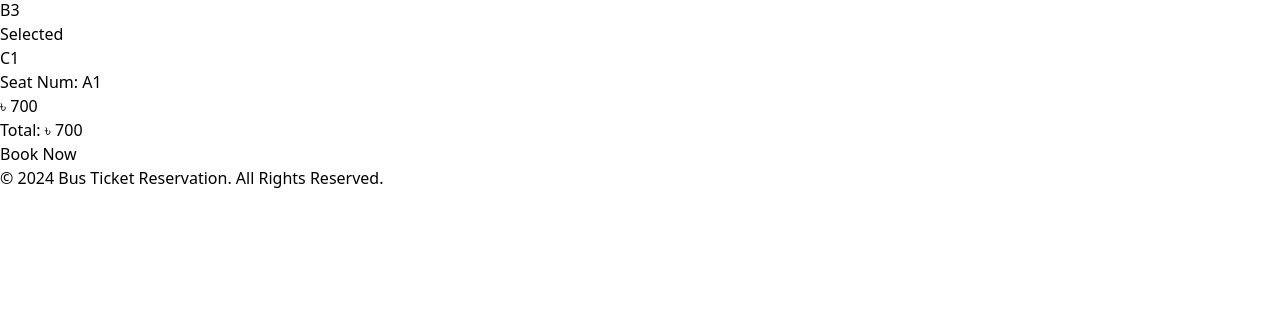
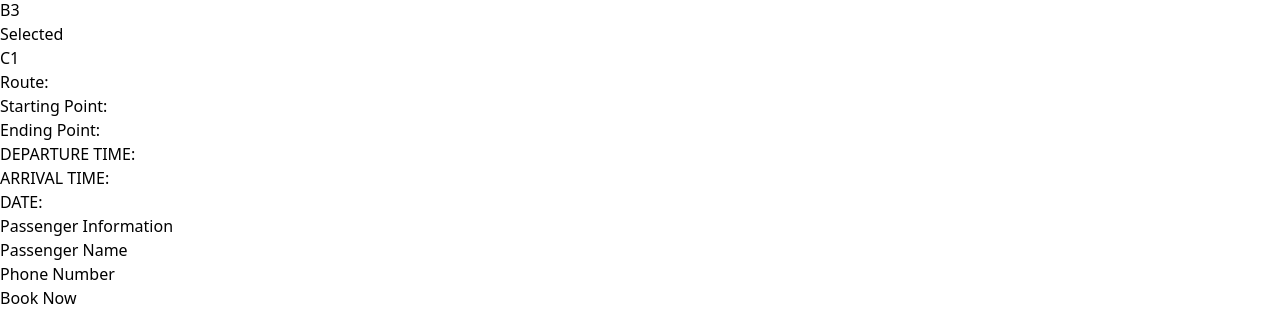
Before and after one commit to mohiuddin007/bus_ticket_booking_system, a React (Vite) app: page /booking/1 in a window 1280 px wide. Shown: the part 470-784 px from the top of the page. Built offline with nearby package versions, Linux system fonts and the light colour scheme.

Commit message:
booking done

```diff
--- a/package.json
+++ b/package.json
@@ -14,6 +14,7 @@
     "classnames": "^2.5.1",
     "react": "^18.2.0",
     "react-dom": "^18.2.0",
+    "react-hook-form": "^7.49.2",
     "react-redux": "^9.0.4",
     "react-router-dom": "^6.21.1",
     "react-toastify": "^9.1.3"
--- a/src/components/booking/BookingForm.jsx
+++ b/src/components/booking/BookingForm.jsx
@@ -1,28 +1,170 @@
+/* eslint-disable react/prop-types */
 
+import { toast } from "react-toastify";
+import Button from "../core/Button";
+import SelectedBusDetails from "./SelectedBusDetails";
+import { useForm } from "react-hook-form";
+import { useDispatch, useSelector } from "react-redux";
+import { setUserInfo } from "../../redux/userSlice";
+import { updateRoute } from "../../redux/busSlice";
+import { useNavigate } from "react-router-dom";
 
-const BookingForm = () => {
+const BookingForm = (props) => {
+  const userInfo = useSelector((state) => state.user.userInfo);
+  const dispatch = useDispatch();
+  const navigate = useNavigate();
+
+  const {
+    register,
+    handleSubmit,
+    formState: { errors },
+  } = useForm();
+
+  const onSubmit = (data) => {
+    if (
+      props?.selectedSeat &&
+      Array.isArray(props?.selectedSeat) &&
+      props?.selectedSeat.length > 0
+    ) {
+      //user info update
+      const bookingInfo = {
+        selectedSeat: props?.selectedSeat,
+        passengerInfo: data,
+        bookedBus: props?.data,
+      };
+      if (userInfo && userInfo?.bookingInfo) {
+        const user = {
+          ...userInfo,
+          bookingInfo: [...userInfo.bookingInfo, bookingInfo],
+        };
+        dispatch(setUserInfo(user));
+      } else if (userInfo && !userInfo?.bookingInfo) {
+        const user = {
+          ...userInfo,
+          bookingInfo: [bookingInfo],
+        };
+        dispatch(setUserInfo(user));
+      }
+      //   else if (!userInfo) {
+      //     const user = {
+      //       id: 1,
+      //       name: "John Doe",
+      //       email: "john@example.com",
+      //       bookingInfo: [bookingInfo],
+      //     };
+      //     dispatch(setUserInfo(user));
+      //   }
+
+      //bus route update
+      const updatedSeats = props?.data?.seats.map((seat) => {
+        return {
+          ...seat,
+          isBooked: props?.selectedSeat.includes(seat.name),
+        };
+      });
+      dispatch(
+        updateRoute({
+          id: props?.data?.id,
+          updatedRoute: { ...props?.data, seats: updatedSeats },
+        })
+      );
+
+      navigate("/user");
+    } else {
+      toast("Please select your seat!");
+    }
+  };
   return (
     <div>
-        <div className="flex justify-between my-2 border px-2">
+      <SelectedBusDetails data={props?.data} />
+      {props?.selectedSeat &&
+        Array.isArray(props?.selectedSeat) &&
+        props?.selectedSeat.length > 0 && (
+          <>
+            <h3 className="text-xl font-bold mt-4 mb-2 text-blue-900 text-center">
+              Your selected seat:
+            </h3>
+            {props?.selectedSeat.map((item, index) => (
+              <div
+                className="flex justify-between my-2 border px-2"
+                key={`${item}${index}`}
+              >
                 <div>
                   <p>
-                <span className="font-semibold text-gray-700">Seat Num:</span>{" "}
-                <span className="text-blue-900 font-bold">A1</span>{" "}
+                    <span className="font-semibold text-gray-700">Seat:</span>{" "}
+                    <span className="text-blue-900 font-bold">{item}</span>{" "}
                   </p>
                 </div>
                 <div>
-              <p className="text-blue-900 font-bold text-xl">৳ 700</p>
+                  <p className="text-blue-900 font-bold text-xl">
+                    ৳ {props?.data?.price}
+                  </p>
                 </div>
               </div>
+            ))}
+
             <div className="text-right">
               <p className="text-xl">
                 <span className="font-semibold text-gray-700">Total:</span>{" "}
-              <span className="text-blue-900 font-bold ">৳ 700</span>
+                <span className="text-blue-900 font-bold ">
+                  ৳ {props?.data?.price * props?.selectedSeat.length}
+                </span>
               </p>
             </div>
+          </>
+        )}
+      <h3 className="text-xl font-bold mt-4 mb-2 text-blue-900 text-center">
+        Passenger Information
+      </h3>
+      <form onSubmit={handleSubmit(onSubmit)} className="mx-auto mt-6">
+        <div className="mb-4">
+          <label
+            className="block text-gray-700 text-sm font-bold mb-2"
+            htmlFor="example"
+          >
+            Passenger Name
+          </label>
+          <input
+            {...register("name", { required: true })}
+            className="appearance-none border rounded w-full py-2 px-3 text-gray-700 leading-tight focus:outline-none focus:shadow-outline"
+            id="name"
+            type="text"
+          />
+          {errors.name && (
+            <p className="text-red-500 text-xs italic">
+              This field is required
+            </p>
+          )}
+        </div>
 
+        <div className="mb-4">
+          <label
+            className="block text-gray-700 text-sm font-bold mb-2"
+            htmlFor="phone"
+          >
+            Phone Number
+          </label>
+          <input
+            {...register("phone", { required: true })}
+            className="appearance-none border rounded w-full py-2 px-3 text-gray-700 leading-tight focus:outline-none focus:shadow-outline"
+            id="phone"
+            type="number"
+          />
+          {errors.phone && (
+            <p className="text-red-500 text-xs italic">
+              This field is required
+            </p>
+          )}
         </div>
-  )
-}
 
-export default BookingForm
+        <div className="flex justify-center my-3 px-3">
+          <Button type="submit" className="">
+            Book Now
+          </Button>
+        </div>
+      </form>
+    </div>
+  );
+};
+
+export default BookingForm;
--- a/src/components/booking/BusSeat.jsx
+++ b/src/components/booking/BusSeat.jsx
@@ -7,7 +7,7 @@ const BusSeat = ({ seatNumber, isBooked, onSelect }) => {
 
   const handleSeatClick = () => {
     if (isBooked) {
-      toast("Already Booked this seat!");
+      toast("This seat is already booked!");
     } else {
       setIsSelected(!isSelected);
       onSelect(seatNumber, !isSelected);
--- a/src/components/booking/SeatBooking.jsx
+++ b/src/components/booking/SeatBooking.jsx
@@ -1,7 +1,6 @@
 /* eslint-disable react/prop-types */
 import { useState } from "react";
 import BusSeat from "./BusSeat";
-import Button from "../core/Button";
 import BookingForm from "./BookingForm";
 import SampleSeat from "./SampleSeat";
 
@@ -16,12 +15,10 @@ const SeatBooking = (props) => {
       setSelectedSeat(remainingSeat);
     }
   };
-  console.log(props?.data, selectedSeat);
 
-  const handleSubmit = () => {};
   return (
     <div>
-      <div className="bg-gray-200 flex flex-wrap items-center justify-center py-20">
+      <div className="bg-gray-200 flex flex-wrap justify-center py-20">
         <div className="bg-white p-8 rounded-lg shadow-md md:mr-4 w-full md:w-4/12">
           <h2 className="text-2xl font-bold mb-3">Select Your Seat</h2>
           <SampleSeat />
@@ -40,12 +37,7 @@ const SeatBooking = (props) => {
           </div>
         </div>
         <div className="bg-white p-8 rounded-lg shadow-md md:ml-4 w-full md:w-7/12">
-          <BookingForm />
-          <div className="flex justify-center my-3 px-3">
-            <Button onClick={handleSubmit} className="">
-              Book Now
-            </Button>
-          </div>
+          <BookingForm data={props?.data} selectedSeat={selectedSeat} />
         </div>
       </div>
     </div>
--- /dev/null
+++ b/src/components/booking/SelectedBusDetails.jsx
@@ -0,0 +1,46 @@
+/* eslint-disable react/prop-types */
+
+const SelectedBusDetails = (props) => {
+  return (
+    <div className="flex flex-wrap justify-between">
+      <div className="">
+        <h3 className="text-blue-900 font-bold">{props?.data?.busName}</h3>
+        <span className="text-gray-600 text-sm">
+          {props?.data?.description}
+        </span>
+        <p className="md:mt-2 text-sm">
+          <span className="font-semibold text-gray-700">Route:</span>{" "}
+          <span className="text-blue-900">{props?.data?.route}</span>
+        </p>
+        <p className="mt-2 text-sm">
+          <span className="font-semibold text-gray-700">Starting Point:</span>{" "}
+          <span className="text-blue-900">{props?.data?.startingPoint}</span>
+        </p>
+        <p className="text-sm">
+          <span className="font-semibold text-gray-700">Ending Point:</span>{" "}
+          <span className="text-blue-900">{props?.data?.endingPoint}</span>
+        </p>
+      </div>
+      <div className="mt-2">
+        <p>
+          <span className="font-medium text-gray-700">DEPARTURE TIME:</span>{" "}
+          <span className="text-blue-900 font-bold">
+            {props?.data?.departure}
+          </span>
+        </p>
+        <p className="mt-2">
+          <span className="font-semibold text-gray-700">ARRIVAL TIME:</span>{" "}
+          <span className="text-blue-900 font-bold">
+            {props?.data?.arrival}
+          </span>{" "}
+        </p>
+        <p className="mt-2">
+          <span className="font-semibold text-gray-700">DATE:</span>{" "}
+          <span className="text-blue-900 font-bold">{props?.data?.date}</span>{" "}
+        </p>
+      </div>
+    </div>
+  );
+};
+
+export default SelectedBusDetails;
--- a/src/constants/busSeats.js
+++ b/src/constants/busSeats.js
@@ -169,7 +169,7 @@ export const busSeats = [{
     {
         name: "I2",
         bookedBy: "",
-        isBooked: true
+        isBooked: false
     },
     {
         name: "I3",
--- a/src/constants/predefinedRoutes.js
+++ b/src/constants/predefinedRoutes.js
@@ -131,10 +131,10 @@ export const predefinedRoutes = [{
         startingPoint: "Dhaka",
         endingPoint: "Rajshashi",
         departure: '8:00 AM',
-        arrival: '5:30 PM',
-        date: "28-2-24",
+        arrival: '3:30 PM',
+        date: "13-1-24",
         availableSeats: 40,
-        price: 1100,
+        price: 700,
         seats: busSeats
     },
     {
@@ -142,14 +142,14 @@ export const predefinedRoutes = [{
         slug: "rreewwx12",
         busName: "Hanif Enterprise",
         description: "Hino, AK1J Super Plus Non AC",
-        route: "Sylhet - Chittagong",
-        startingPoint: "Sylhet",
+        route: "Dhaka - Chittagong",
+        startingPoint: "Dhaka",
         endingPoint: "Chittagong",
-        departure: '8:00 PM',
-        arrival: '8:30 AM',
-        date: "23-1-24",
+        departure: '8:00 AM',
+        arrival: '3:30 PM',
+        date: "13-1-24",
         availableSeats: 40,
-        price: 1700,
+        price: 700,
         seats: busSeats
     },
 
--- a/src/redux/busSlice.js
+++ b/src/redux/busSlice.js
@@ -12,6 +12,19 @@ const busSlice = createSlice({
             state.routes.push(action.payload);
             localStorage.setItem('busRoutes', JSON.stringify(state.routes));
         },
+        updateRoute: (state, action) => {
+            const {
+                id,
+                updatedRoute
+            } = action.payload;
+            state.routes = state.routes.map(route =>
+                route.id === id ? {
+                    ...route,
+                    ...updatedRoute
+                } : route
+            );
+            localStorage.setItem('busRoutes', JSON.stringify(state.routes));
+        },
         removeRoute: (state, action) => {
             state.routes = state.routes.filter((route) => route.id !== action.payload);
             localStorage.setItem('busRoutes', JSON.stringify(state.routes));
@@ -21,6 +34,7 @@ const busSlice = createSlice({
 
 export const {
     addRoute,
+    updateRoute,
     removeRoute
 } = busSlice.actions;
 export default busSlice.reducer;
```
Also changed, not shown: src/components/user/UserInfo.jsx (+45 -12 lines), 1 other file (tests, documents, lock files or other folders). Lines whose indentation alone changed are shown as unchanged.
